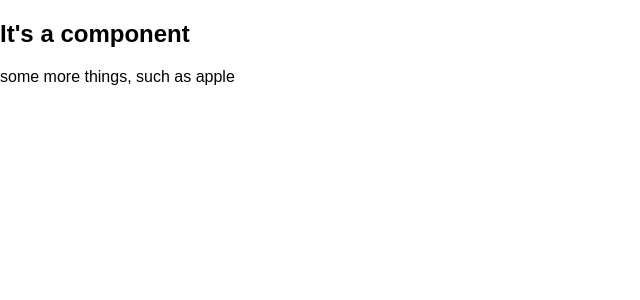
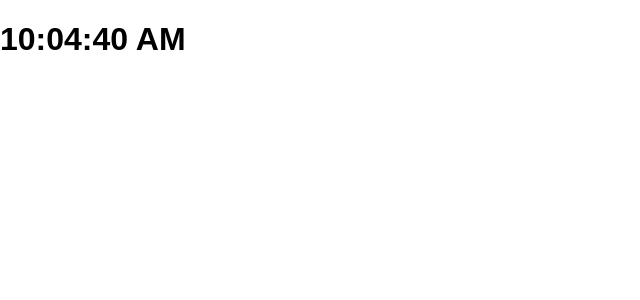
Before and after one commit to nineSean/react-todo, a React (Create React App) app: page / in a window 1280 px wide. Shown: the top 300 px of the page, without its empty margins (0-640 px from the left). Built offline with nearby package versions, Linux system fonts and the light colour scheme.

Commit message:
setState

```diff
--- a/src/Welcome.js
+++ b/src/Welcome.js
@@ -1,7 +1,16 @@
 import React from 'react'
 class Welcome extends React.Component{
+  constructor(props){
+    super(props)
+    this.state = {
+      date: new Date()
+    }
+    setInterval(e => {
+      this.setState({date: new Date()})
+    }, 1000)
+  }
   render(){
-    return <h1>It's a component</h1>
+    return <h1>{this.state.date.toLocaleTimeString()}</h1>
   }
 }
 export default Welcome
--- a/src/index.js
+++ b/src/index.js
@@ -14,4 +14,4 @@ function More(props){
   )
 }
 
-ReactDOM.render(<More name='apple'/>, document.querySelector('#root'))
+ReactDOM.render(<Welcome/>, document.querySelector('#root'))
```
